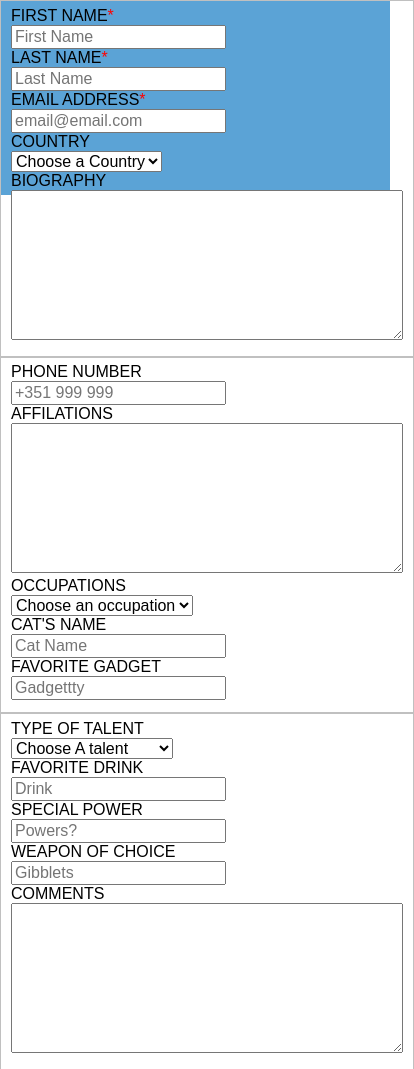
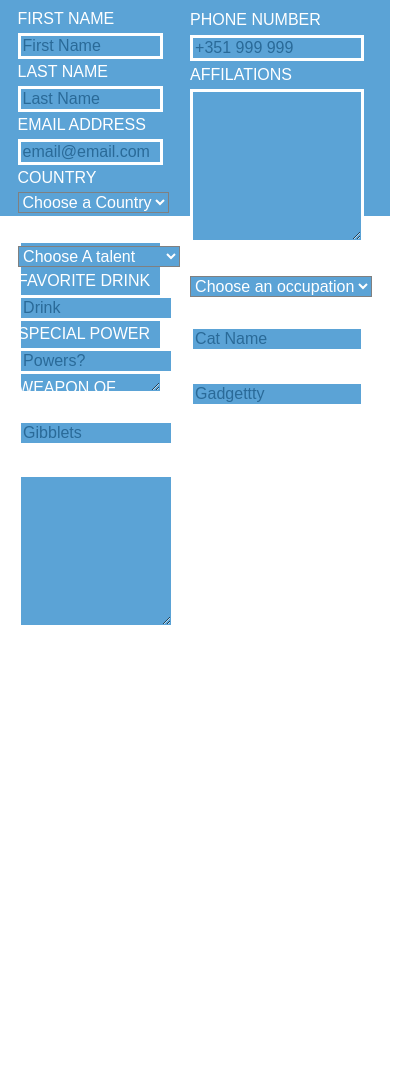
Before and after one commit to jacksaintjack/homework_week2_monday, a website: page index.html in a window 390 px wide. Shown: the whole page, 414 px wide, since content can reach past the window. After the commit the page ends 844 px from the top, so only its background shows below. Drawn offline with Linux system fonts and the light colour scheme.

```diff
--- a/style/style.scss
+++ b/style/style.scss
@@ -3,25 +3,65 @@
   clear:both;
   display:block;
 }
-
+*{
+  color:white;
+}
 main {
   background:#5BA3D6;
-  height:50vw;
+  height:55.3vw;
   width:100%
+}
+
+main form input:nth-child(n){
+  margin: 3% 5% 0 5%;
+  width:90%;
+  border: 3px white solid;
+  background:#5BA3D6;
+}
+
+main form input:focus{
+  border:3px solid #2A6A98;
+  color:white;
+}
+
+main form input:focus::-webkit-input-placeholder{
+  color:white;
+}
+
+main form input::-webkit-input-placeholder {
+  color:#2A6A98;
+}
+main form label:nth-child(n){
+  margin: 3% 5% 0 5%;
+  width:90%;
+  color:white;
+}
+
+main form select:nth-child(n){
+  margin: 3% 5% 0 5%;
+  background:#5BA3D6;
+  border: 1px gray solid;
+  color:white
+}
+
+main form textarea:nth-child(n){
+  margin: 3% 5% 0 5%;
+  width:90%;
+  background:#5BA3D6;
+  border: 3px white solid;
 }
 
 fieldset{
   float:left;
   display:inline-block;
   width: 32%;
-  margin:0
+  height:50vw;
+  margin:0;
+  border:none;
 }
+
 form label{
   @include clearSides;
 }
 
-
-label.required::after{
-  content: "*";
-  color: red;
-}
+@media (max-width:)
```
Also changed, not shown: index.html (+1 -1 lines), style/style.css.
